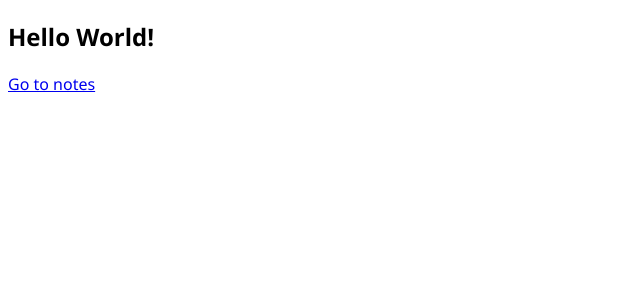
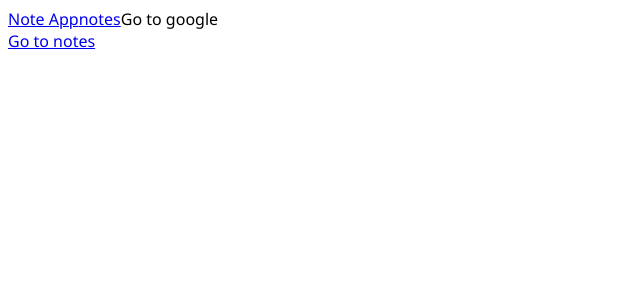
Before and after one commit to kadetXx/nextjs-basics, a Next.js app: page / in a window 1280 px wide. Shown: the top 300 px of the page, without its empty margins (0-640 px from the left). Built offline with nearby package versions, Linux system fonts and the light colour scheme.

Commit message:
finished plugin lessons

```diff
--- a/next.config.js
+++ b/next.config.js
@@ -1,15 +1,16 @@
-// test plugin for desmonstration
-// const BundleAnalyzerPlugin = require('webpack-bundle-analyzer').BundleAnalyzerPlugin
+// CONFIG FOR USING WEBPACK PLUGINS
 
-module.exports = {
-  webpack: {
-    // plugins: [new BundleAnalyzerPlugin()]
-  }
-}
-
-// alternative method
+// module.exports = {
+//   webpack: {
+//     // webpack config properties
+//   },
+//   env: {
+//     MY_ENV_VAR: process.env.SECRET
+//   }
+// }
 
 // const { PHASE_PRODUCTION_SERVER } = require('next/constants')
+// const BundleAnalyzerPlugin = require('webpack-bundle-analyzer').BundleAnalyzerPlugin
 
 // module.exports = (phase, { defaultConfig }) => {
 //   if (phase === PHASE_PRODUCTION_SERVER) {
@@ -23,3 +24,15 @@ module.exports = {
 
 //   return defaultConfig
 // }
+
+// CONFIG EXAMPLE FOR USING NEXT JS PLUGINS
+
+// next.config.js
+const nextEnv = require("next-env");
+const dotenvLoad = require("dotenv-load");
+
+dotenvLoad();
+
+
+const withNextEnv = nextEnv();
+module.exports = withNextEnv();
--- a/package.json
+++ b/package.json
@@ -6,9 +6,12 @@
   "license": "MIT",
   "dependencies": {
     "@theme-ui/presets": "^0.3.5",
+    "dotenv-load": "^2.0.0",
     "next": "^10.0.5",
+    "next-env": "^1.1.1",
     "react": "^17.0.1",
-    "react-dom": "^17.0.1"
+    "react-dom": "^17.0.1",
+    "theme-ui": "^0.3.5"
   },
   "scripts": {
     "dev": "next",
--- a/src/components/nav.js
+++ b/src/components/nav.js
@@ -1,20 +1,49 @@
 /** @jsx jsx */
-import { jsx } from 'theme-ui'
-import Link from 'next/link'
+/** @jsxRuntime classic */
+import { jsx } from "theme-ui";
+import Link from "next/link";
 
 const Nav = () => (
-  <header sx={{height: '60px', width: '100vw', bg: 'primary', borderBottom: '1px solid', borderColor: 'primary'}}>
-    <nav sx={{display: 'flex', alignItems: 'center',  justifyContent: 'space-between', variant: 'containers.page', height: '100%'}}>
-      <Link href="/">
-        <a sx={{fontWeight: 'bold', fontSize: 4, cursor: 'pointer'}}>Note App</a>
+  <header
+    sx={{
+      height: "60px",
+      width: "100%",
+      bg: "primary",
+      borderBottom: "1px solid",
+      borderColor: "primary",
+    }}
+  >
+    <nav
+      sx={{
+        display: "flex",
+        alignItems: "center",
+        justifyContent: "space-between",
+        variant: "containers.page",
+        height: "100%",
+      }}
+    >
+      <Link href='/'>
+        <a sx={{ fontWeight: "bold", fontSize: 4, cursor: "pointer" }}>
+          Note App
+        </a>
       </Link>
 
-      <Link href="/notes">
-        <a sx={{color: 'text', fontSize: 3, cursor: 'pointer'}}>notes</a>
+      <Link href='/notes'>
+        <a sx={{ color: "text", fontSize: 3, cursor: "pointer" }}>notes</a>
       </Link>
 
+      <a
+        sx={{
+          color: "text",
+          fontSize: 3,
+          cursor: "pointer",
+        }}
+        href={process.env.TEST_URL}
+      >
+        Go to google
+      </a>
     </nav>
   </header>
-)
+);
 
-export default Nav
+export default Nav;
--- a/src/pages/index.js
+++ b/src/pages/index.js
@@ -1,11 +1,12 @@
 import react from "react"
 import Link from 'next/link'
+import Nav from '../components/nav'
 
 const Page = () => {
 
   return (
     <div>
-      <h2>Hello World!</h2>
+      <Nav />
       <Link href="notes">
         <a>Go to notes</a>
       </Link>
```
Also changed, not shown: 1 other file (tests, documents, lock files or other folders).
